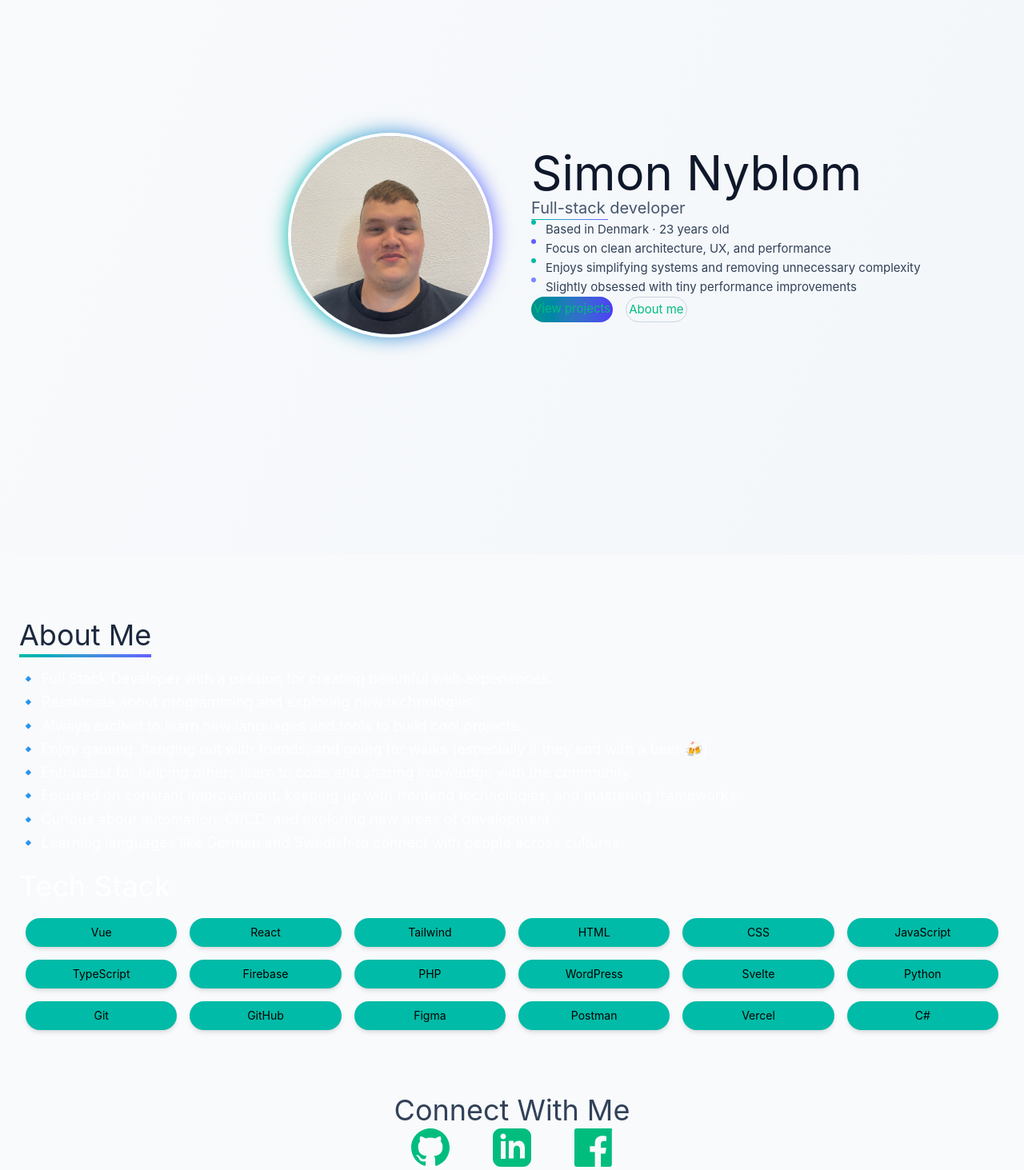
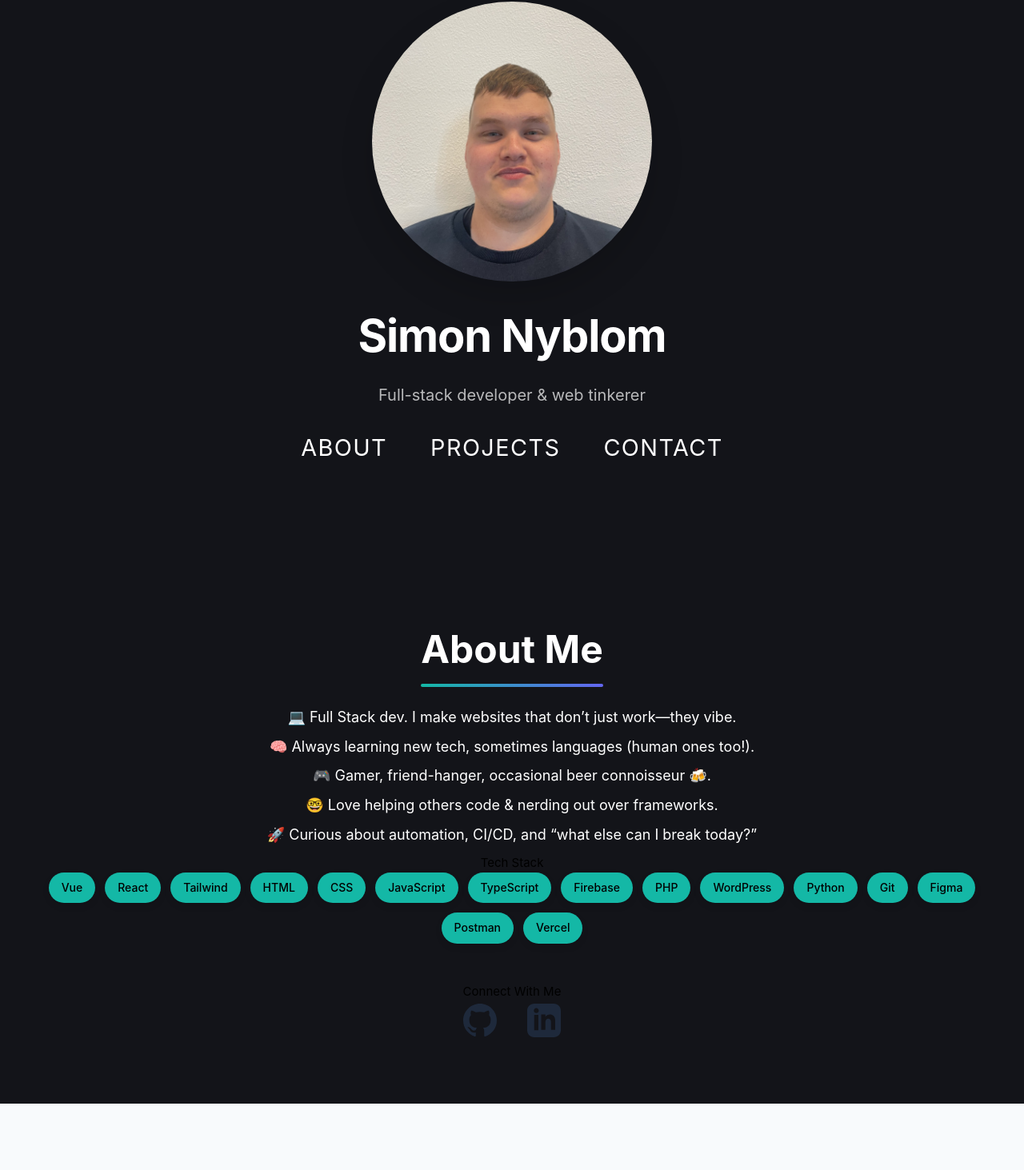
Before and after one commit to Sinyedu/portfolio-week, a Vue app: page /simon in a window 1280 px wide. Shown: the part 156-1619 px from the top of the page at 80% size. Built offline with nearby package versions, Linux system fonts and the light colour scheme.

Commit message:
feat: Updated mine to be more CSS oriented since tailwind adds complexity

```diff
--- a/src/App.vue
+++ b/src/App.vue
@@ -1,6 +1,5 @@
 <script setup>
 import { RouterLink, RouterView } from "vue-router";
-
 </script>
 
 <template>
@@ -10,7 +9,6 @@ import { RouterLink, RouterView } from "vue-router";
       <RouterLink to="/simon">Simon</RouterLink>
       <RouterLink to="/benjamin">Benjamin</RouterLink>
     </nav>
-
   </header>
 
   <RouterView />
--- a/src/components/simon/AboutMeSectionView.vue
+++ b/src/components/simon/AboutMeSectionView.vue
@@ -1,129 +1,48 @@
 <template>
-  <section
-    id="about"
-    class="py-20 relative flex flex-col items-center bg-slate-50 dark:bg-slate-800/50"
-  >
-    <div class="absolute inset-0 -z-10 overflow-hidden">
-      <div
-        class="absolute top-1/3 right-1/4 w-64 h-64 bg-teal-300/10 dark:bg-teal-500/5 rounded-full blur-3xl"
-      ></div>
+  <section id="about" class="hero-section">
+    <div class="content">
+      <h2 class="title">
+        About Me
+        <span class="underline"></span>
+      </h2>
+
+      <div class="textContent">
+        <p>💻 Full Stack dev. I make websites that don’t just work—they vibe.</p>
+        <p>🧠 Always learning new tech, sometimes languages (human ones too!).</p>
+        <p>🎮 Gamer, friend-hanger, occasional beer connoisseur 🍻.</p>
+        <p>🤓 Love helping others code & nerding out over frameworks.</p>
+        <p>🚀 Curious about automation, CI/CD, and “what else can I break today?”</p>
       </div>
 
-    <div class="container mx-auto px-6">
-      <div class="flex flex-col items-start mb-16 fade-in">
-        <h2 class="text-3xl md:text-4xl font-bold text-slate-800 dark:text-white mb-12 relative">
-          About Me
-          <span
-            class="absolute -bottom-2 left-0 right-0 h-1 bg-gradient-to-r from-teal-500 to-indigo-500"
-          ></span>
-        </h2>
-      </div>
-
-      <div
-        class="flex flex-col gap-12 items-center pt-5 lg:flex-row lg:gap-0 lg:items-start fade-in"
-      >
-        <div class="lg:col-span-3 order-1 lg:order-2">
-          <div class="prose prose-slate dark:prose-invert max-w-none">
-            <ul class="text-lg leading-relaxed mb-6 text-white space-y-4">
-              <!-- Making a list here because it is easier to read and understand than a long text. -->
-              <li>
-                🔹 Full Stack Developer with a passion for creating beautiful web experiences.
-              </li>
-              <li>🔹 Passionate about programming and exploring new technologies.</li>
-              <li>🔹 Always excited to learn new languages and tools to build cool projects.</li>
-              <li>
-                🔹 Enjoy gaming, hanging out with friends, and going for walks (especially if they
-                end with a beer 🍻).
-              </li>
-              <li>
-                🔹 Enthusiast for helping others learn to code and sharing knowledge with the
-                community.
-              </li>
-              <li>
-                🔹 Focused on constant improvement, keeping up with frontend technologies, and
-                mastering frameworks.
-              </li>
-              <li>🔹 Curious about automation, CI/CD, and exploring new areas of development.</li>
-              <li>
-                🔹 Learning languages like German and Swedish to connect with people across
-                cultures.
-              </li>
-            </ul>
-          </div>
-        </div>
+      <h3 class="sectionTitle">Tech Stack</h3>
+      <div class="techStack">
+        <div v-for="(tech, index) in techStack" :key="index" class="techItem">
+          {{ tech }}
         </div>
       </div>
 
-    <div class="container mx-auto px-6">
-      <div class="w-full flex flex-col pt-5 items-center md:items-start fade-in">
-        <h3
-          class="w-full text-4xl font-semibold mb-6 text-white dark:text-slate-200 pb-5 text-center md:text-left"
-        >
-          Tech Stack
-        </h3>
-      </div>
-
-      <div class="flex flex-wrap justify-center gap-4 mb-12">
-        <div
-          v-for="(tech, index) in techStack"
-          :key="index"
-          class="fade-in w-[calc(100%/2.5-1rem)] sm:w-[calc(100%/3.2-1rem)] md:w-[calc(100%/4-1rem)] lg:w-[calc(100%/6-1rem)] bg-teal-500 text-black px-4 py-2 rounded-full text-sm font-medium shadow-md transition-all duration-300 hover:bg-teal-600 hover:shadow-xl text-center"
-          :style="{ transitionDelay: `${index * 0.05}s` }"
-        >
-          {{ tech }}
-        </div>
-      </div>
-    </div>
-
-    <h3 class="text-4xl font-semibold mb-6 text-slate-700 dark:text-slate-200 pt-20 fade-in">
-      Connect With Me
-    </h3>
-
-    <div class="flex gap-12 mb-12 fade-in">
-      <a href="https://github.com/Sinyedu" class="social-icon-link" target="_blank">
-        <svg
-          xmlns="http://www.w3.org/2000/svg"
-          class="h-12 w-12"
-          fill="currentColor"
-          viewBox="0 0 24 24"
-        >
+      <h3 class="sectionTitle">Connect With Me</h3>
+      <div class="socialLinks">
+        <a href="https://github.com/Sinyedu" target="_blank" class="socialIcon">
+          <svg xmlns="http://www.w3.org/2000/svg" fill="currentColor" viewBox="0 0 24 24">
             <path
               d="M12 0c-6.626 0-12 5.373-12 12 0 5.302 3.438 9.8 8.207 11.387.599.111.793-.261.793-.577v-2.234c-3.338.726-4.033-1.416-4.033-1.416-.546-1.387-1.333-1.756-1.333-1.756-1.089-.745.083-.729.083-.729 1.205.084 1.839 1.237 1.839 1.237 1.07 1.834 2.807 1.304 3.492.997.107-.775.418-1.305.762-1.604-2.665-.305-5.467-1.334-5.467-5.931 0-1.311.469-2.381 1.236-3.221-.124-.303-.535-1.524.117-3.176 0 0 1.008-.322 3.301 1.23.957-.266 1.983-.399 3.003-.404 1.02.005 2.047.138 3.006.404 2.291-1.552 3.297-1.23 3.297-1.23.653 1.653.242 2.874.118 3.176.77.84 1.235 1.911 1.235 3.221 0 4.609-2.807 5.624-5.479 5.921.43.372.823 1.102.823 2.222v3.293c0 .319.192.694.801.576 4.765-1.589 8.199-6.086 8.199-11.386 0-6.627-5.373-12-12-12z"
             />
           </svg>
         </a>
-      <a href="https://www.linkedin.com/in/simonnyblom/" class="social-icon-link">
-        <svg
-          xmlns="http://www.w3.org/2000/svg"
-          class="h-12 w-12"
-          fill="currentColor"
-          viewBox="0 0 24 24"
-        >
+        <a href="https://www.linkedin.com/in/simonnyblom/" class="socialIcon">
+          <svg xmlns="http://www.w3.org/2000/svg" fill="currentColor" viewBox="0 0 24 24">
             <path
               d="M19 0h-14c-2.761 0-5 2.239-5 5v14c0 2.761 2.239 5 5 5h14c2.762 0 5-2.239 5-5v-14c0-2.761-2.238-5-5-5zm-11 19h-3v-11h3v11zm-1.5-12.268c-.966 0-1.75-.79-1.75-1.764s.784-1.764 1.75-1.764 1.75.79 1.75 1.764-.783 1.764-1.75 1.764zm13.5 12h-3v-5.604c0-3.368-4-3.113-4 0v5.604h-3v-11h3v1.765c1.396-2.586 7-2.777 7 2.476v6.759z"
             />
           </svg>
         </a>
-      <a href="https://www.facebook.com/simon.nyblom" class="social-icon-link">
-        <svg
-          xmlns="http://www.w3.org/2000/svg"
-          viewBox="0 0 24 24"
-          class="h-12 w-12"
-          fill="currentColor"
-        >
-          <path
-            d="M22.675 0H1.325C.59 0 0 .59 0 1.325v21.35C0 23.41.59 24 1.325 24h11.494v-9.294H9.691v-3.622h3.128V9.418c0-3.095 1.75-4.794 4.497-4.794 1.307 0 2.676.246 2.676.246v2.945h-1.51c-1.486 0-1.954.924-1.954 1.868v2.386h3.367l-.537 3.622h-2.83V24h5.555c.735 0 1.325-.59 1.325-1.325V1.325C24 .59 23.41 0 22.675 0z"
-          />
-        </svg>
-      </a>
+      </div>
     </div>
   </section>
 </template>
 
 <script setup>
-import { onMounted } from "vue";
-// Made my Techstack dynamic to make it easier to add and remove items in the future
-// and to make it easier to change the order of the items in the stack.
 const techStack = [
   "Vue",
   "React",
@@ -135,41 +54,124 @@ const techStack = [
   "Firebase",
   "PHP",
   "WordPress",
-  "Svelte",
   "Python",
   "Git",
-  "GitHub",
   "Figma",
   "Postman",
   "Vercel",
-  "C#",
 ];
-
-onMounted(() => {
-  const observer = new IntersectionObserver(
-    (entries) => {
-      entries.forEach((entry) => {
-        if (entry.isIntersecting) {
-          entry.target.classList.add("show");
-        }
-      });
-    },
-    { threshold: 0.1 }
-  );
-
-  document.querySelectorAll(".fade-in").forEach((el) => observer.observe(el));
-});
 </script>
 
 <style scoped>
-.fade-in {
-  opacity: 0;
-  transform: translateY(20px);
-  transition: opacity 0.8s ease-out, transform 0.8s ease-out;
+.hero-section {
+  padding: 5rem 2rem;
+  text-align: center;
+  background-color: #131419;
+  position: relative;
 }
 
-.fade-in.show {
+.title {
+  font-size: clamp(2rem, 5vw, 3rem);
+  font-weight: 700;
+  position: relative;
+  color: #ffffff;
+  display: inline-block;
+  margin-bottom: 2rem;
+}
+
+.underline {
+  content: "";
+  position: absolute;
+  bottom: -0.5rem;
+  left: 0;
+  width: 100%;
+  height: 0.25rem;
+  background: linear-gradient(to right, #14b8a6, #6366f1);
+  border-radius: 2px;
+}
+
+.textContent p {
+  font-size: 1.125rem;
+  line-height: 1.6;
+  margin-bottom: 0.5rem;
+  opacity: 0;
+  transform: translateY(-20px);
+  color: #ffffff;
+  animation: fadeDown 0.6s ease-out forwards;
+}
+
+.textContent p:nth-child(1) {
+  animation-delay: 0.1s;
+}
+.textContent p:nth-child(2) {
+  animation-delay: 0.25s;
+}
+.textContent p:nth-child(3) {
+  animation-delay: 0.4s;
+}
+.textContent p:nth-child(4) {
+  animation-delay: 0.55s;
+}
+.textContent p:nth-child(5) {
+  animation-delay: 0.7s;
+}
+
+.techStack {
+  display: flex;
+  flex-wrap: wrap;
+  justify-content: center;
+  gap: 0.75rem;
+  margin-bottom: 3rem;
+}
+
+.techItem {
+  background-color: #14b8a6;
+  color: #000;
+  padding: 0.5rem 1rem;
+  border-radius: 9999px;
+  font-size: 0.875rem;
+  font-weight: 500;
+  box-shadow: 0 4px 8px rgba(0, 0, 0, 0.1);
+  transition: all 0.3s ease;
+}
+
+.techItem:hover {
+  background-color: #0d9488;
+  box-shadow: 0 8px 16px rgba(0, 0, 0, 0.15);
+}
+
+.socialLinks {
+  display: flex;
+  justify-content: center;
+  gap: 2rem;
+}
+
+.socialIcon {
+  width: 3rem;
+  height: 3rem;
+  color: #1e293b;
+  transition: all 0.3s ease;
+}
+
+.socialIcon:hover {
+  transform: translateY(-5px);
+  color: #14b8a6;
+}
+
+@media (max-width: 768px) {
+  .techStack {
+    gap: 0.5rem;
+  }
+}
+
+@keyframes fadeDown {
+  from {
+    opacity: 0;
+    transform: translateY(-20px);
+  }
+  to {
     opacity: 1;
     transform: translateY(0);
   }
+}
 </style>
--- a/src/components/simon/HeroSectionView.vue
+++ b/src/components/simon/HeroSectionView.vue
@@ -1,71 +1,20 @@
 <template>
-  <section id="hero" class="relative min-h-screen flex items-center overflow-hidden">
-    <div class="container mx-auto px-6">
-      <div class="grid grid-cols-1 lg:grid-cols-2 items-center gap-12">
-        <div class="flex justify-center lg:justify-end">
-          <div class="relative w-56 h-56 md:w-64 md:h-64">
-            <div
-              class="absolute inset-0 rounded-full bg-gradient-to-r from-teal-500 to-indigo-500 blur-md"
-            ></div>
-            <img
-              src="@/assets/simonimg.jpg"
-              alt="Simon Nyblom"
-              class="relative w-full h-full rounded-full object-cover border-4 border-white dark:border-slate-800"
-            />
-          </div>
-        </div>
+  <section id="hero" class="hero">
+    <div class="content">
+      <div ref="imageWrapper" class="imageWrapper">
+        <img src="@/assets/simonimg.jpg" alt="Simon Nyblom" class="image" />
+      </div>
 
-        <div
-          ref="hero"
-          class="max-w-3xl opacity-0 translate-y-6 transition-all duration-700 ease-out"
-        >
-          <h1 class="text-5xl md:text-6xl font-bold text-slate-900 dark:text-white">
-            Simon Nyblom
-          </h1>
+      <div ref="textContent" class="textContent">
+        <h1 class="title">Simon Nyblom</h1>
+        <p class="subtitle">Full-stack developer & web tinkerer</p>
+      </div>
 
-          <p class="mt-3 text-xl text-slate-600 dark:text-slate-300">Full-stack developer</p>
-
-          <div class="mt-6 h-px w-24 bg-gradient-to-r from-teal-500 to-indigo-500"></div>
-
-          <ul class="mt-6 space-y-3 text-slate-700 dark:text-slate-300">
-            <li class="flex items-start gap-3">
-              <span class="mt-2 w-1.5 h-1.5 rounded-full bg-teal-500"></span>
-              Based in Denmark · 23 years old
-            </li>
-
-            <li class="flex items-start gap-3">
-              <span class="mt-2 w-1.5 h-1.5 rounded-full bg-indigo-500"></span>
-              Focus on clean architecture, UX, and performance
-            </li>
-
-            <li class="flex items-start gap-3">
-              <span class="w-1.5 h-1.5 rounded-full bg-teal-500"></span>
-              Enjoys simplifying systems and removing unnecessary complexity
-            </li>
-
-            <li class="flex items-start gap-3">
-              <span class="w-1.5 h-1.5 rounded-full bg-indigo-400"></span>
-              Slightly obsessed with tiny performance improvements
-            </li>
-          </ul>
-
-          <div class="mt-10 flex flex-wrap gap-4">
-            <a
-              href="#projects"
-              class="px-6 py-3 rounded-full font-medium text-white bg-gradient-to-r from-teal-600 to-indigo-600 hover:opacity-90 transition"
-            >
-              View projects
-            </a>
-
-            <a
-              href="#about"
-              class="px-6 py-3 rounded-full font-medium text-slate-700 dark:text-slate-200 border border-slate-300 dark:border-slate-700 hover:bg-slate-100 dark:hover:bg-slate-800 transition"
-            >
-              About me
-            </a>
-          </div>
-        </div>
-      </div>
+      <nav ref="nav" class="nav">
+        <a href="#about"><span>About</span></a>
+        <a href="#projects"><span>Projects</span></a>
+        <a href="#contact"><span>Contact</span></a>
+      </nav>
     </div>
   </section>
 </template>
@@ -73,19 +22,163 @@
 <script setup>
 import { ref, onMounted } from "vue";
 
-const hero = ref(null);
+const imageWrapper = ref(null);
+const textContent = ref(null);
+const nav = ref(null);
 
 onMounted(() => {
-  const observer = new IntersectionObserver(
-    ([entry]) => {
-      if (entry.isIntersecting) {
-        entry.target.classList.remove("opacity-0", "translate-y-6");
-        observer.disconnect();
-      }
-    },
-    { threshold: 0.3 }
-  );
-
-  observer.observe(hero.value);
+  setTimeout(() => imageWrapper.value.classList.add("show"), 100);
+  setTimeout(() => textContent.value.classList.add("show"), 400);
+  setTimeout(() => nav.value.classList.add("show"), 600);
 });
 </script>
+
+<style scoped>
+.nav a:hover,
+.nav a:focus,
+.nav a:active {
+  background-color: transparent !important;
+}
+.hero {
+  min-height: 100vh;
+  display: flex;
+  justify-content: center;
+  align-items: center;
+  padding: 2rem;
+  text-align: center;
+  background-color: #131419;
+}
+
+.content {
+  display: flex;
+  flex-direction: column;
+  align-items: center;
+  gap: 1.5rem;
+}
+
+.imageWrapper {
+  position: relative;
+  width: 350px;
+  height: 350px;
+  border-radius: 50%;
+  overflow: hidden;
+  opacity: 0;
+  transform: translateY(-30px);
+  animation: fadeDown 0.8s ease-out forwards;
+  box-shadow: 0 20px 40px rgba(0, 0, 0, 0.15);
+}
+
+.imageWrapper.show {
+  opacity: 1;
+  transform: translateY(0);
+}
+
+.image {
+  width: 100%;
+  height: 100%;
+  object-fit: cover;
+}
+
+.textContent {
+  opacity: 0;
+  transform: translateY(-30px);
+  animation: fadeDown 0.6s ease-out forwards;
+}
+
+.textContent.show {
+  opacity: 1;
+  transform: translateY(0);
+}
+
+.title {
+  font-size: clamp(2rem, 5vw, 3.5rem);
+  font-weight: 700;
+  color: #ffffff;
+  letter-spacing: -0.02em;
+  margin-bottom: 0.75rem;
+}
+
+.subtitle {
+  font-size: clamp(1rem, 2vw, 1.25rem);
+  opacity: 0.7;
+  color: #ffffff;
+  max-width: 600px;
+  line-height: 1.6;
+}
+
+.nav {
+  display: flex;
+  gap: 3rem;
+  opacity: 0;
+  transform: translateY(-30px);
+  animation: fadeDown 0.6s ease-out forwards;
+}
+
+.nav.show {
+  opacity: 1;
+  transform: translateY(0);
+}
+
+.nav a {
+  position: relative;
+  font-size: 1.8rem;
+  font-weight: 700;
+  text-decoration: none;
+  text-transform: uppercase;
+  letter-spacing: 0.05em;
+  color: #ffffff;
+  transition: all 0.3s ease;
+}
+
+.nav a::after {
+  content: "";
+  position: absolute;
+  bottom: -2px;
+  left: 0;
+  width: 0;
+  height: 2px;
+  background-color: #ffffff;
+  transition: width 0.3s ease;
+}
+
+.nav a:hover::after {
+  width: 100%;
+}
+
+.nav a span {
+  display: block;
+  color: inherit;
+}
+
+@keyframes fadeDown {
+  from {
+    opacity: 0;
+    transform: translateY(-30px);
+  }
+  to {
+    opacity: 1;
+    transform: translateY(0);
+  }
+}
+
+@media (max-width: 768px) {
+  .hero {
+    padding: 2rem 1rem;
+  }
+
+  .imageWrapper {
+    width: 250px;
+    height: 250px;
+  }
+
+  .nav {
+    flex-direction: column;
+    gap: 1.5rem;
+    align-items: center;
+  }
+
+  .nav a {
+    font-size: 1.4rem;
+  }
+}
+</style>
--- a/src/views/SimonView.vue
+++ b/src/views/SimonView.vue
@@ -1,12 +1,8 @@
 <template>
-  <div
-    class="min-h-screen bg-gradient-to-br from-slate-50 to-slate-100 dark:from-slate-900 dark:to-slate-800"
-  >
-    <HeroSection />
-    <AboutSection />
-    <ProjectsSection />
-    <FooterViewSection />
-  </div>
+  <HeroSection />
+  <AboutSection />
+  <ProjectsSection />
+  <FooterViewSection />
 </template>
 
 <script setup>
```
Lines whose indentation alone changed are shown as unchanged.
